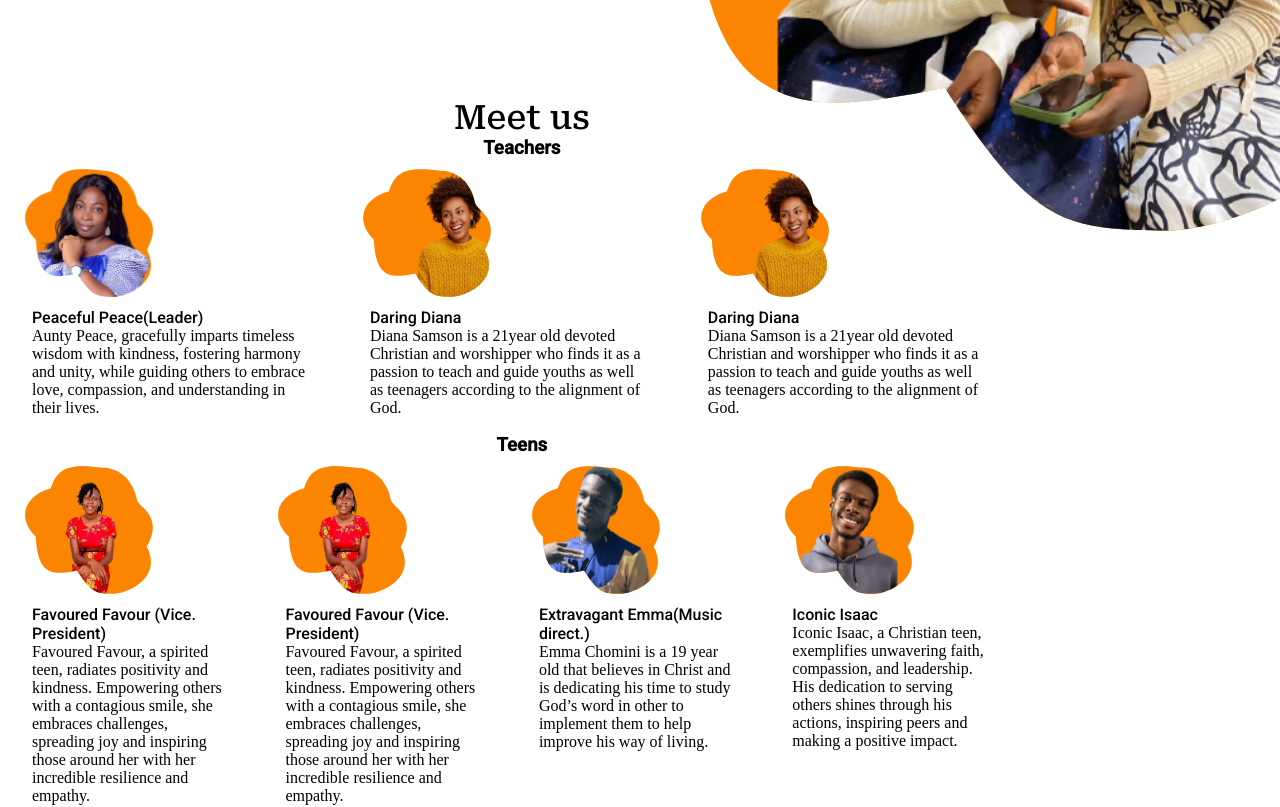
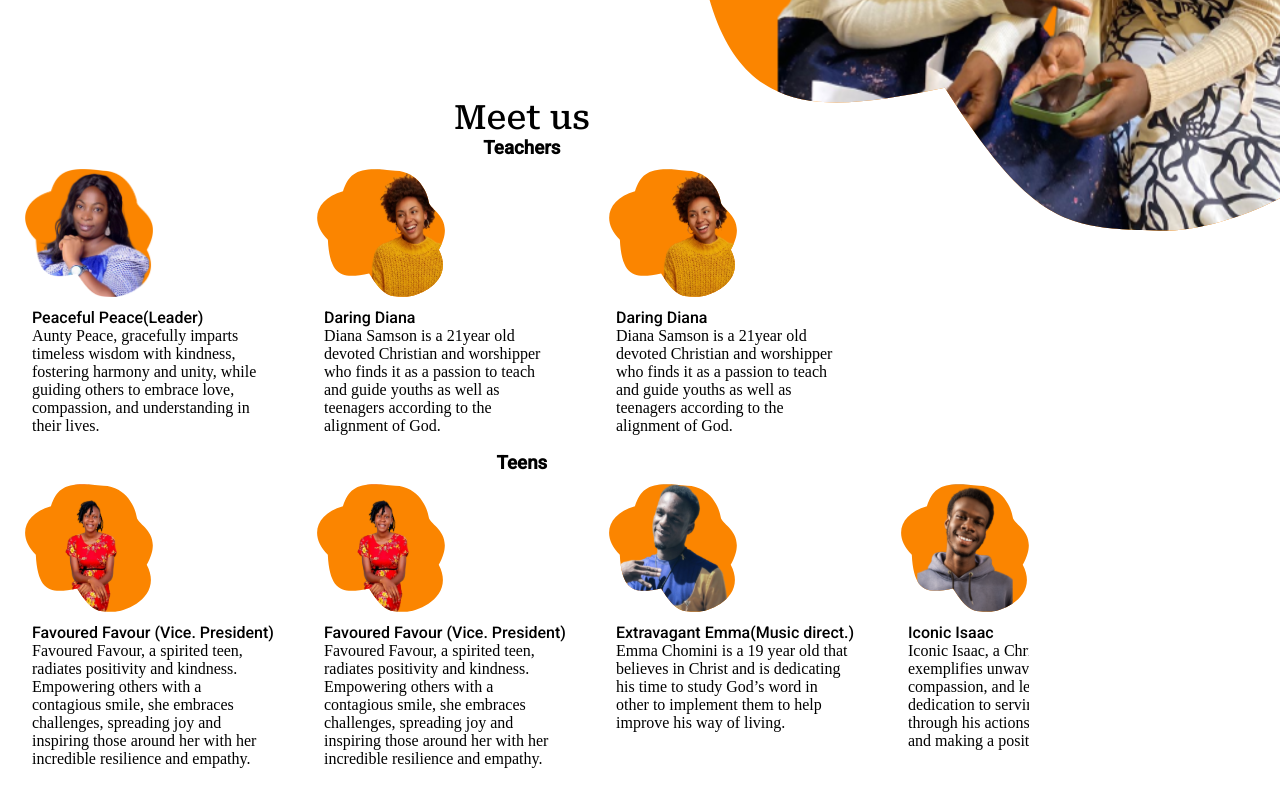
Before and after one commit to tosxin-456/Bethel-Teens, a React (Vite) app: page /aboutUs in a window 1280 px wide. Shown: the part 420-1227 px from the top of the page. Built offline with nearby package versions, Linux system fonts and the light colour scheme.

Commit message:
worked on the about us for teachers and teens

```diff
--- a/src/App.css
+++ b/src/App.css
@@ -7,7 +7,7 @@
   margin: 0;
   top: 0;
   left: 0;
-  overflow-x: hidden;
+  /* overflow-x: hidden; */
 }
 body{
  width: 99vw;
@@ -147,25 +147,26 @@ section{
   margin: auto;
 }
 .allUsers{
-  /* background-color: #000000; */
   margin-bottom: 20px;
-
-  /* margin-top: 20px; */
   width: 100%;
+}
+section .Teens{
+  overflow-x: auto;
+  width: fit-content;
+}
+section .Teachers{
+  overflow-x: auto;
+  width: fit-content;
+}
+ .Teachers{
+  display: flex;
 }
 .Teens{
   display: flex;
 }
 .teacherProfile{
   margin: 10px;
-}
-section{
-  overflow-y: auto;
-  /* background-color: #000000; */
-}
-.allUsers{
-  margin-left: 0px;
-  /* background-color: #FB8500; */
+  width: 17rem;
 }
 .textAboutTeacher{
   padding: 7px;
@@ -173,9 +174,6 @@ section{
 .teacherProfile div{
   margin: auto;
   /* width: 35rem; */
-}
-.teacherProfile{
-  width: fit-content;
 }
 .teacherProfile img{
   height: 8rem;
@@ -336,6 +334,7 @@ button:hover{
   margin-left:auto ;
 }
 
+
 @keyframes logo-spin {
   from {
     transform: rotate(0deg);
@@ -369,13 +368,10 @@ button:hover{
   }
 }
  @media screen and (max-width:800px) {
- *{
-  overflow-x: hidden;
- }
  section{
   overflow: auto;
   height: 25rem;
-  width: 95%;
+  width: fit-content;
 }
  .Teachers{
   display: flex;
```
